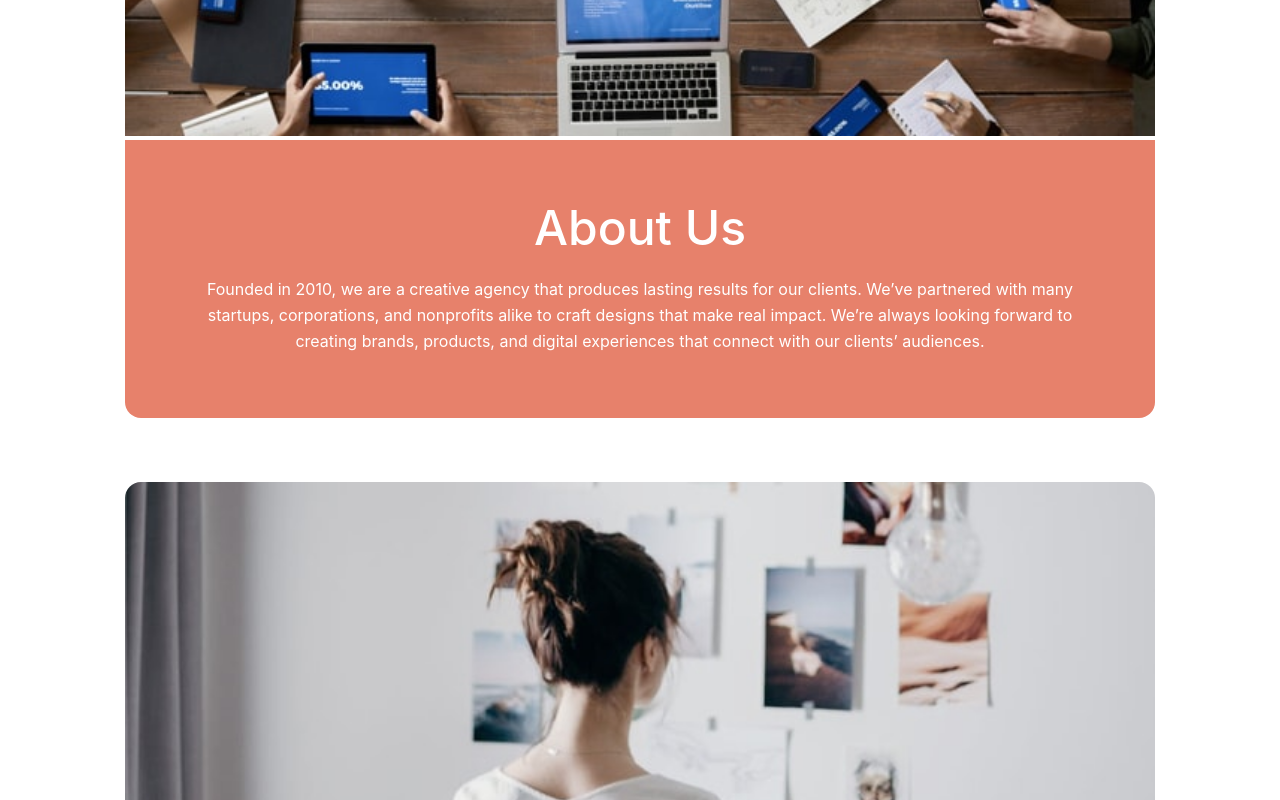
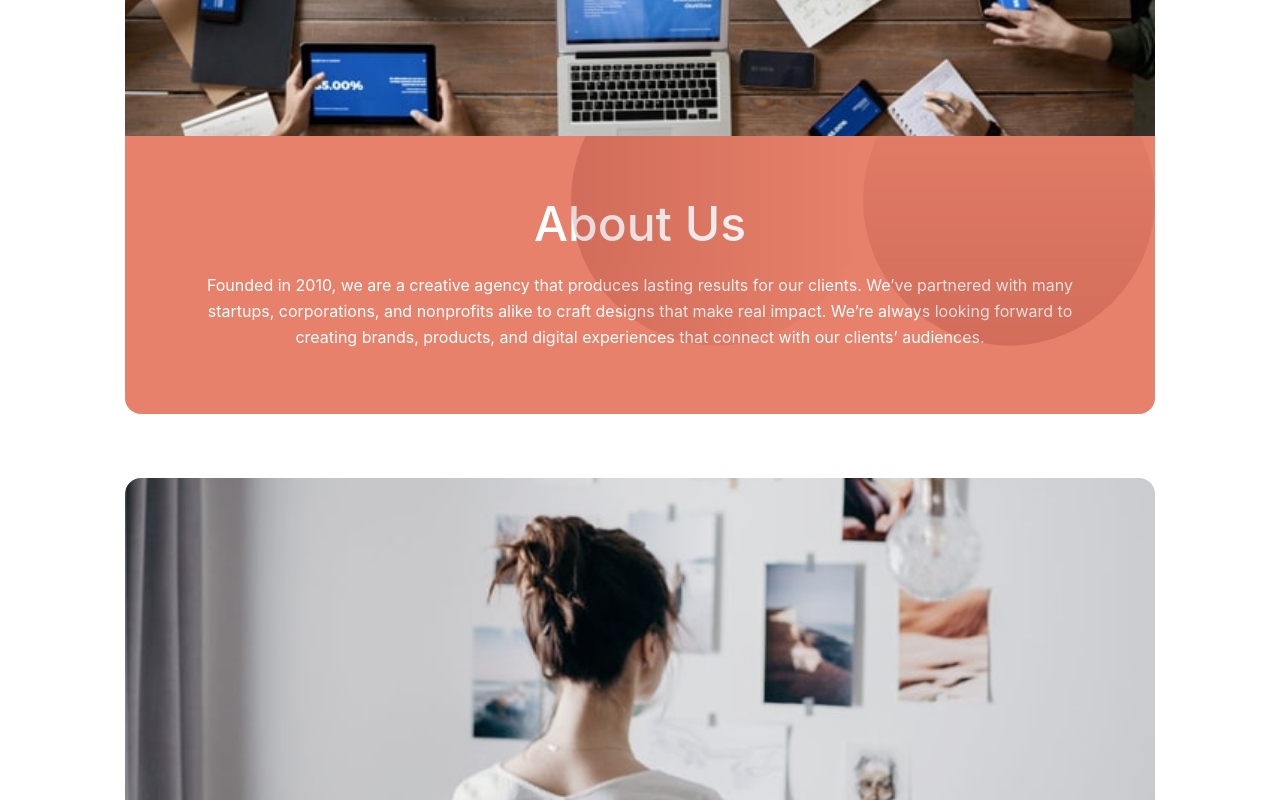
Before and after one commit to MartineauRemi/designo-website, a React (Create React App) app: page /our-company in a window 1280 px wide. Shown: the part 500-1300 px from the top of the page. Built offline with nearby package versions, Linux system fonts and the light colour scheme; what react-animations would draw is missing.

Commit message:
added background images to text cards

```diff
--- a/src/pages/OurCompany.js
+++ b/src/pages/OurCompany.js
@@ -1,5 +1,8 @@
 import React from 'react'
 import styled from 'styled-components'
+
+import bgPatternMobile from "../assets/about/mobile/bg-pattern-hero-about-mobile.svg"
+import bgPatterDesktop from "../assets/about/desktop/bg-pattern-hero-about-desktop.svg"
 
 import aboutUsMobile from "../assets/about/mobile/image-about-hero.jpg"
 import aboutUsTablet from "../assets/about/tablet/image-about-hero.jpg"
@@ -31,7 +34,7 @@ const StyledPage = styled(Page)`
                     border-radius: 0 var(--layout-border-radius) var(--layout-border-radius) 0;
                 }
 
-                img{
+                aside img{
                     border-radius: var(--layout-border-radius) 0 0 var(--layout-border-radius);
                 }
             }
@@ -41,6 +44,8 @@ const StyledPage = styled(Page)`
 
 const Article = styled.article`
     padding: 5rem 1.5rem;
+    position: relative;
+    overflow: hidden;
     height: auto;
     display: grid;
 
@@ -55,6 +60,11 @@ const Article = styled.article`
                         ? 'var(--white)' : 'var(--peach)'};
 
         margin-bottom: 1.5rem;
+    }
+
+    img{
+        opacity: ${props => props.color === 'white'
+                        ? '1' : '0.5'};
     }
 
     @media screen and (min-width: 768px){
@@ -76,6 +86,7 @@ const Aside = styled.aside`
     img{
        width: 100%;
        height: 100%;
+       display: block;
     }
 
     @media screen and (min-width: 768px){
@@ -91,6 +102,12 @@ const Aside = styled.aside`
     }
 `
 
+const Image = styled.img`
+    position: absolute;
+    top: -30%;
+    right: 0;
+`
+
 export default function OurCompany() {
     return (
         <StyledPage>
@@ -103,6 +120,10 @@ export default function OurCompany() {
                     </picture>
                 </Aside>
                 <Article color='white'>
+                    <picture>
+                        <source srcSet={bgPatterDesktop} media='(min-width: 1440px)' />
+                        <Image src={bgPatternMobile} alt='' aria-hidden='true' />
+                    </picture>
                     <Text>
                         <h1>About Us</h1>
                         <p>
@@ -123,6 +144,10 @@ export default function OurCompany() {
                     </picture>
                 </Aside>
                 <Article>
+                    <picture>
+                        <source srcSet={bgPatterDesktop} media='(min-width: 1440px)' />
+                        <Image src={bgPatternMobile} alt='' aria-hidden='true' />
+                    </picture>
                     <Text>
                         <h1>World-class talent</h1>
                         <p>
@@ -148,6 +173,10 @@ export default function OurCompany() {
                     </picture>
                 </Aside>
                 <Article>
+                    <picture>
+                        <source srcSet={bgPatterDesktop} media='(min-width: 1440px)' />
+                        <Image src={bgPatternMobile} alt='' aria-hidden='true' />
+                    </picture>
                     <Text>
                         <h1>The real deal</h1>
                         <p>
```
